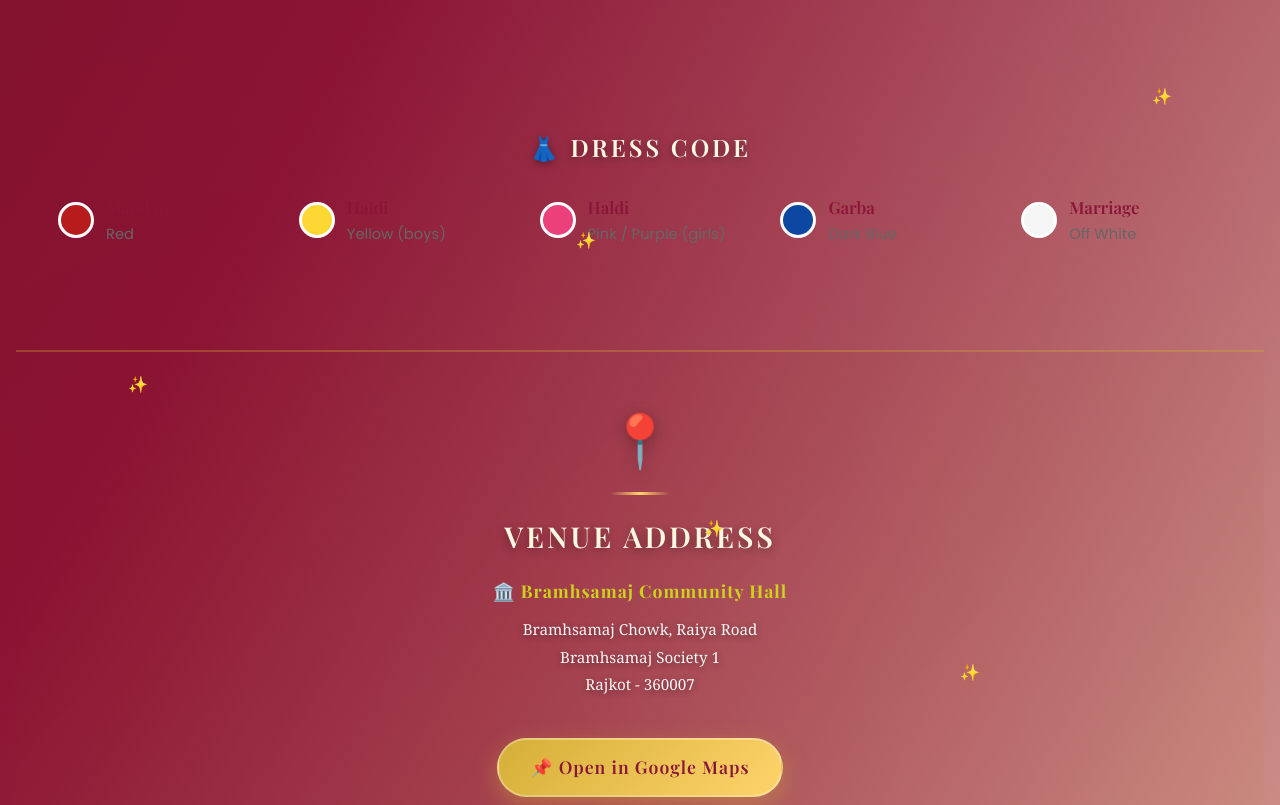
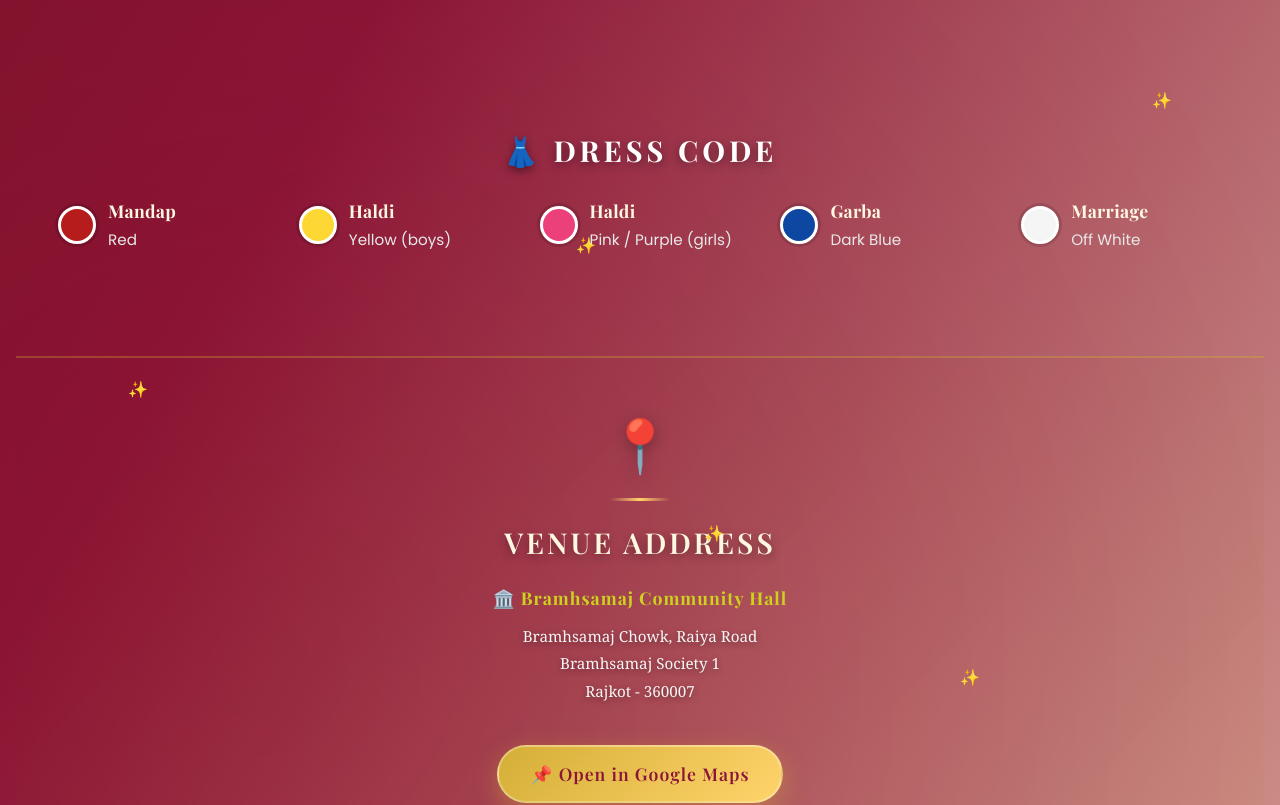
Before and after one commit to trivedikartik/kartikwedsnisha, a React (Vite) app: page / in a window 1280 px wide. Shown: the part 1640-2445 px from the top of the page. Built offline with nearby package versions, Linux system fonts and the light colour scheme.

Commit message:
Improve Dress Code visibility\n\n- Increase heading size/weight and contrast\n- Use brighter text colors for item titles and descriptions\n- Add subtle halo around color swatches for clarity on dark gradient

```diff
--- a/src/components/WeddingInvitation.css
+++ b/src/components/WeddingInvitation.css
@@ -1013,13 +1013,13 @@
 
 .dress-code > p {
   font-family: 'Playfair Display', serif;
-  font-size: 1.5em;
-  color: #fff8e1;
-  margin: 0 0 20px 0;
+  font-size: 1.8em;
+  color: #fff;
+  margin: 0 0 16px 0;
   text-transform: uppercase;
-  letter-spacing: 3px;
-  text-shadow: 0 2px 8px rgba(0,0,0,0.4);
-  font-weight: 600;
+  letter-spacing: 4px;
+  text-shadow: 0 3px 10px rgba(0,0,0,0.45);
+  font-weight: 700;
 }
 
 .dress-grid {
@@ -1042,11 +1042,11 @@
 }
 
 .swatch {
-  width: 36px;
-  height: 36px;
+  width: 38px;
+  height: 38px;
   border-radius: 50%;
   border: 3px solid #fff;
-  box-shadow: none; /* flatter look */
+  box-shadow: 0 0 0 3px rgba(0,0,0,0.12); /* subtle halo for visibility */
   flex-shrink: 0;
 }
 
@@ -1057,18 +1057,19 @@
 
 .dress-info h4 {
   font-family: 'Playfair Display', serif;
-  font-size: 1.05em;
-  color: #8a1538;
+  font-size: 1.1em;
+  color: #fff8e1; /* high-contrast for visibility */
   margin: 0 0 4px 0;
-  font-weight: 600;
+  font-weight: 700;
+  letter-spacing: 0.3px;
 }
 
 .dress-info p {
   font-family: 'Poppins', sans-serif;
-  font-size: 0.92em;
-  color: #666;
+  font-size: 0.95em;
+  color: #e9e9e9; /* lighter text for dark gradient */
   margin: 0;
-  line-height: 1.4;
+  line-height: 1.5;
 }
 
 .swatch-red { background: #b71c1c; }
```
